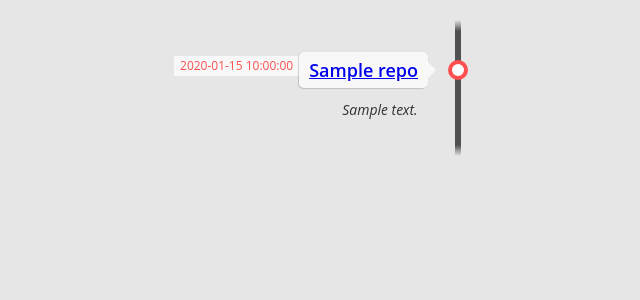
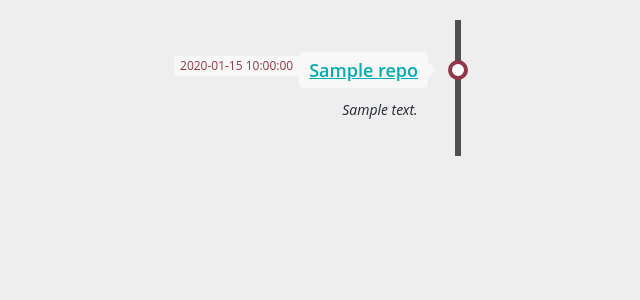
Before and after one commit to VJ1224/flask-apps, a Flask app: template github-timeline/templates/timeline.html in a window 1280 px wide. Shown: the top 300 px of the page, without its empty margins (182-822 px from the left). Run offline with Flask 2, Linux system fonts and the light colour scheme; the template is opened without the code that fills it: most values are stand-ins (such as "Sample title", 1, 10 or a date in 2020).

Commit message:
Changed CSS

```diff
--- a/github-timeline/static/styles/timeline.css
+++ b/github-timeline/static/styles/timeline.css
@@ -1,15 +1,21 @@
 body {
     margin: 0;
     padding: 0;
-    background: rgb(230,230,230);
-
-    color: rgb(50,50,50);
+    background: #eeeeee;
+    color: #222831;
     font-family: 'Open Sans', sans-serif;
     font-size: 112.5%;
     line-height: 1.6em;
 }
 
-  /* ================ The Timeline ================ */
+a {
+  color: #00adb5;
+}
+
+a:hover {
+  text-decoration: none;
+  color: #364f6b;
+}
 
 .timeline {
   position: relative;
@@ -30,13 +36,6 @@ body {
   height: 100%;
   margin-left: -3px;
   background: rgb(80,80,80);
-    background: -moz-linear-gradient(top, rgba(80,80,80,0) 0%, rgb(80,80,80) 8%, rgb(80,80,80) 92%, rgba(80,80,80,0) 100%);
-    background: -webkit-gradient(linear, left top, left bottom, color-stop(0%,rgba(30,87,153,1)), color-stop(100%,rgba(125,185,232,1)));
-    background: -webkit-linear-gradient(top, rgba(80,80,80,0) 0%, rgb(80,80,80) 8%, rgb(80,80,80) 92%, rgba(80,80,80,0) 100%);
-    background: -o-linear-gradient(top, rgba(80,80,80,0) 0%, rgb(80,80,80) 8%, rgb(80,80,80) 92%, rgba(80,80,80,0) 100%);
-    background: -ms-linear-gradient(top, rgba(80,80,80,0) 0%, rgb(80,80,80) 8%, rgb(80,80,80) 92%, rgba(80,80,80,0) 100%);
-    background: linear-gradient(to bottom, rgba(80,80,80,0) 0%, rgb(80,80,80) 8%, rgb(80,80,80) 92%, rgba(80,80,80,0) 100%);
-
   z-index: 5;
 }
 
@@ -83,18 +82,6 @@ body {
   text-align: left;
 }
 
-  .direction-l .flag {
-    -webkit-box-shadow: -1px 1px 1px rgba(0,0,0,0.15), 0 0 1px rgba(0,0,0,0.15);
-    -moz-box-shadow: -1px 1px 1px rgba(0,0,0,0.15), 0 0 1px rgba(0,0,0,0.15);
-    box-shadow: -1px 1px 1px rgba(0,0,0,0.15), 0 0 1px rgba(0,0,0,0.15);
-  }
-
-  .direction-r .flag {
-    -webkit-box-shadow: 1px 1px 1px rgba(0,0,0,0.15), 0 0 1px rgba(0,0,0,0.15);
-    -moz-box-shadow: 1px 1px 1px rgba(0,0,0,0.15), 0 0 1px rgba(0,0,0,0.15);
-    box-shadow: 1px 1px 1px rgba(0,0,0,0.15), 0 0 1px rgba(0,0,0,0.15);
-  }
-
 .direction-l .flag:before,
 .direction-r .flag:before {
   position: absolute;
@@ -107,7 +94,7 @@ body {
   margin-top: -10px;
   background: #fff;
   border-radius: 10px;
-    border: 4px solid rgb(255,80,80);
+  border: 4px solid #903749;
   z-index: 10;
 }
 
@@ -148,7 +135,7 @@ body {
 
   line-height: 1em;
   font-size: 0.66666em;
-    color: rgb(250,80,80);
+  color: #903749;
   vertical-align: middle;
 }
 
@@ -178,10 +165,7 @@ body {
   margin: 1em 0 0 0.75em;
 }
 
-  /* ================ Timeline Media Queries ================ */
-
 @media screen and (max-width: 660px) {
-
   .timeline {
         width: 100%;
       padding: 4em 0 1em 0;
@@ -220,7 +204,7 @@ body {
       margin-left: -9px;
       background: #fff;
       border-radius: 10px;
-      border: 4px solid rgb(255,80,80);
+      border: 4px solid #364f6b;
       z-index: 10;
   }
 
@@ -259,8 +243,6 @@ body {
       margin: 1em 0 0 0;
       padding: 1em;
       background: rgb(245,245,245);
-      -webkit-box-shadow: 0 0 1px rgba(0,0,0,0.20);
-      -moz-box-shadow: 0 0 1px rgba(0,0,0,0.20);
       box-shadow: 0 0 1px rgba(0,0,0,0.20);
 
     z-index: 15;
@@ -274,14 +256,11 @@ body {
 
     z-index: 15;
   }
-
 }
 
 @media screen and (min-width: 400px) and (max-width: 660px) {
-
   .direction-l .desc,
   .direction-r .desc {
       margin: 1em 4em 0 4em;
   }
-
 }
```
Lines whose indentation alone changed are shown as unchanged.
